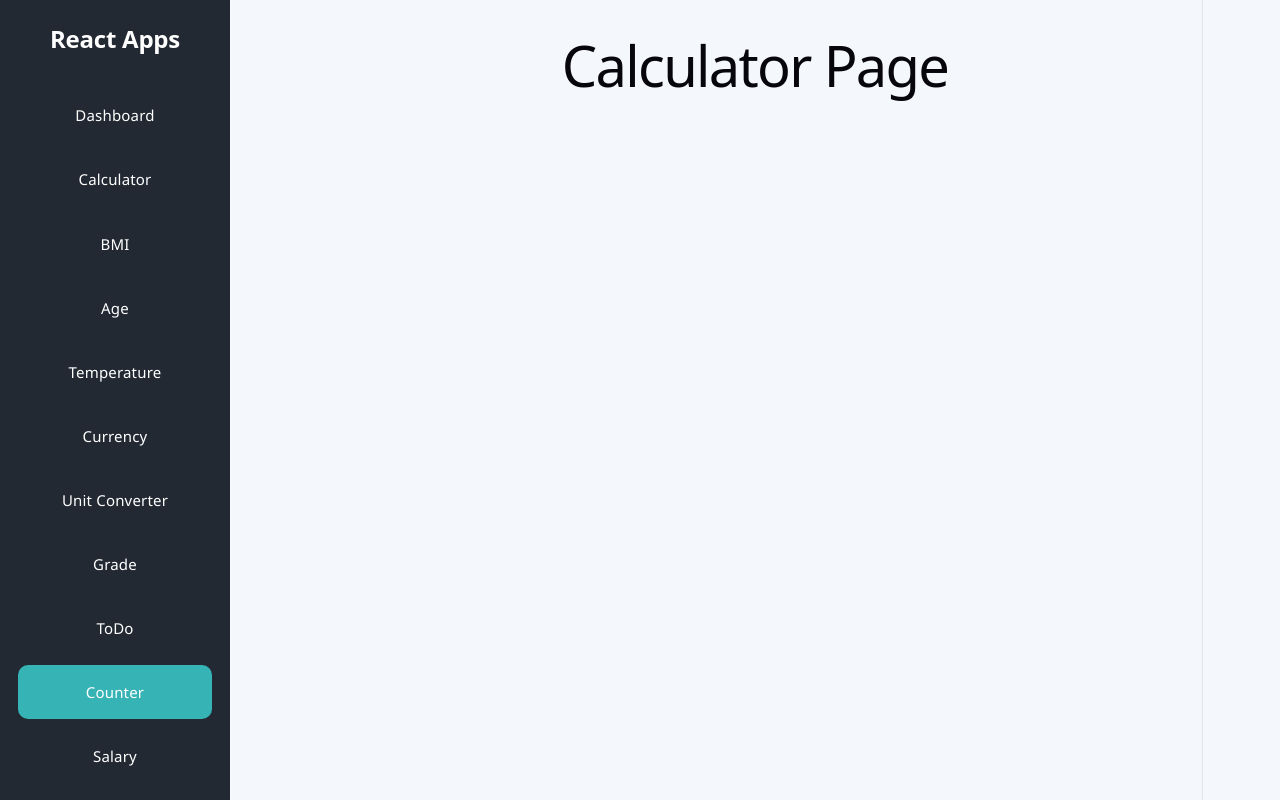
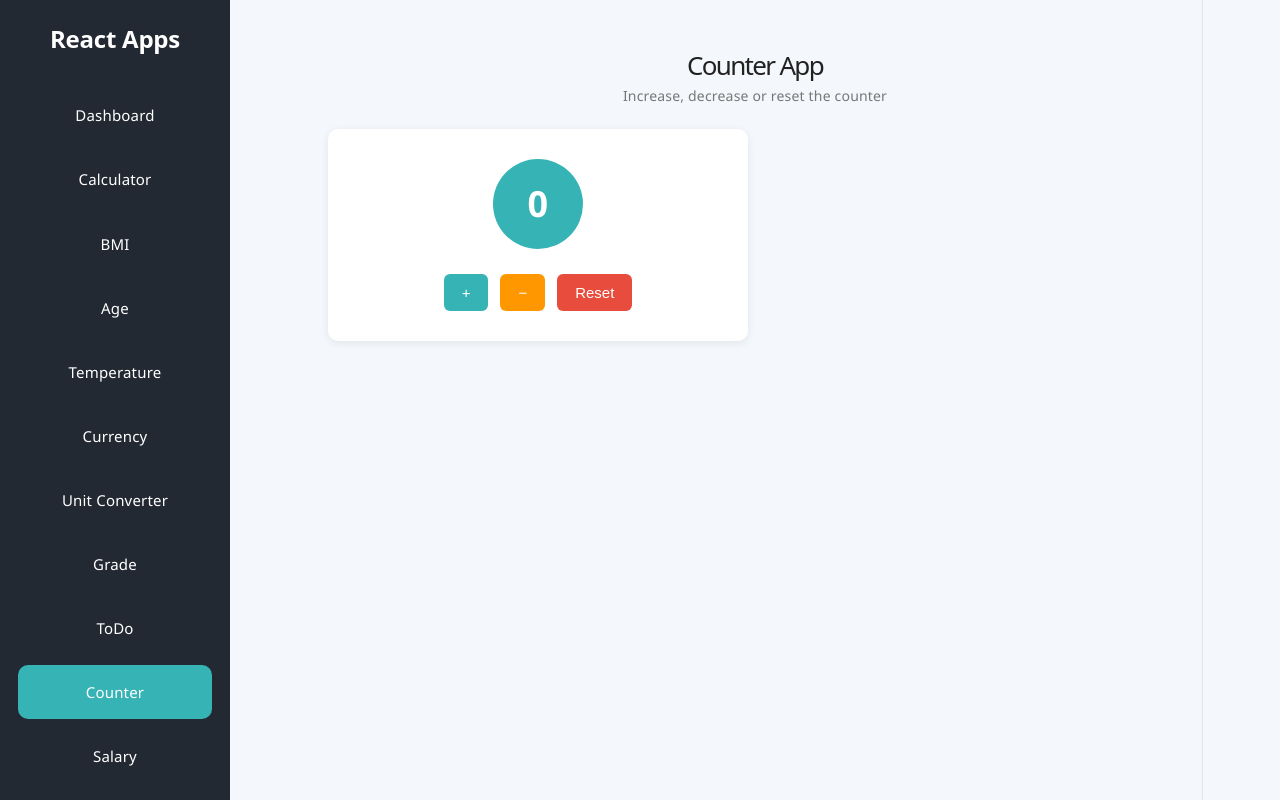
Before and after one commit to NaimaMuse/React-Mini-Apps, a React (Vite) app in the folder my-react-app/: page /counter in a window 1280 px wide. Built offline with nearby package versions, Linux system fonts and the light colour scheme.

Commit message:
created the counter  app and its design

```diff
--- a/my-react-app/src/App.css
+++ b/my-react-app/src/App.css
@@ -1021,3 +1021,88 @@ body{
     color:#777;
     padding:20px;
 }
+
+
+
+
+
+
+/* ===========================
+   COUNTER APP
+=========================== */
+
+.counter-page{
+    width:100%;
+}
+
+.counter-header{
+    margin-bottom:20px;
+}
+
+.counter-header h1{
+    font-size:26px;
+    color:#222;
+    margin-bottom:5px;
+}
+
+.counter-header p{
+    color:#777;
+    font-size:14px;
+}
+
+.counter-card{
+    max-width:420px;
+    background:#fff;
+    padding:30px;
+    border-radius:10px;
+    box-shadow:0 2px 8px rgba(0,0,0,.08);
+    text-align:center;
+}
+
+.counter-number{
+    width:90px;
+    height:90px;
+    margin:0 auto 25px;
+    border-radius:50%;
+    background:#36b3b5;
+    color:white;
+    display:flex;
+    justify-content:center;
+    align-items:center;
+    font-size:36px;
+    font-weight:bold;
+}
+
+.counter-buttons{
+    display:flex;
+    justify-content:center;
+    gap:12px;
+}
+
+.counter-buttons button{
+    border:none;
+    padding:10px 18px;
+    border-radius:6px;
+    cursor:pointer;
+    font-size:15px;
+    transition:.3s;
+}
+
+.increase-btn{
+    background:#36b3b5;
+    color:white;
+}
+
+.decrease-btn{
+    background:#ff9800;
+    color:white;
+}
+
+.reset-btn{
+    background:#e74c3c;
+    color:white;
+}
+
+.counter-buttons button:hover{
+    opacity:.9;
+}
--- a/my-react-app/src/Pages/Counter.jsx
+++ b/my-react-app/src/Pages/Counter.jsx
@@ -1,5 +1,63 @@
+import { useState } from "react";
+
 function Counter() {
-  return <h1>Calculator Page</h1>;
+  const [count, setCount] = useState(0);
+
+  function increase() {
+    setCount(count + 1);
+  }
+
+  function decrease() {
+    setCount(count - 1);
+  }
+
+  function reset() {
+    setCount(0);
+  }
+
+  return (
+    <div className="counter-page">
+
+      <div className="counter-header">
+        <h1>Counter App</h1>
+        <p>Increase, decrease or reset the counter</p>
+      </div>
+
+      <div className="counter-card">
+
+        <div className="counter-number">
+          {count}
+        </div>
+
+        <div className="counter-buttons">
+
+          <button
+            className="increase-btn"
+            onClick={increase}
+          >
+            +
+          </button>
+
+          <button
+            className="decrease-btn"
+            onClick={decrease}
+          >
+            −
+          </button>
+
+          <button
+            className="reset-btn"
+            onClick={reset}
+          >
+            Reset
+          </button>
+
+        </div>
+
+      </div>
+
+    </div>
+  );
 }
 
 export default Counter;
```
